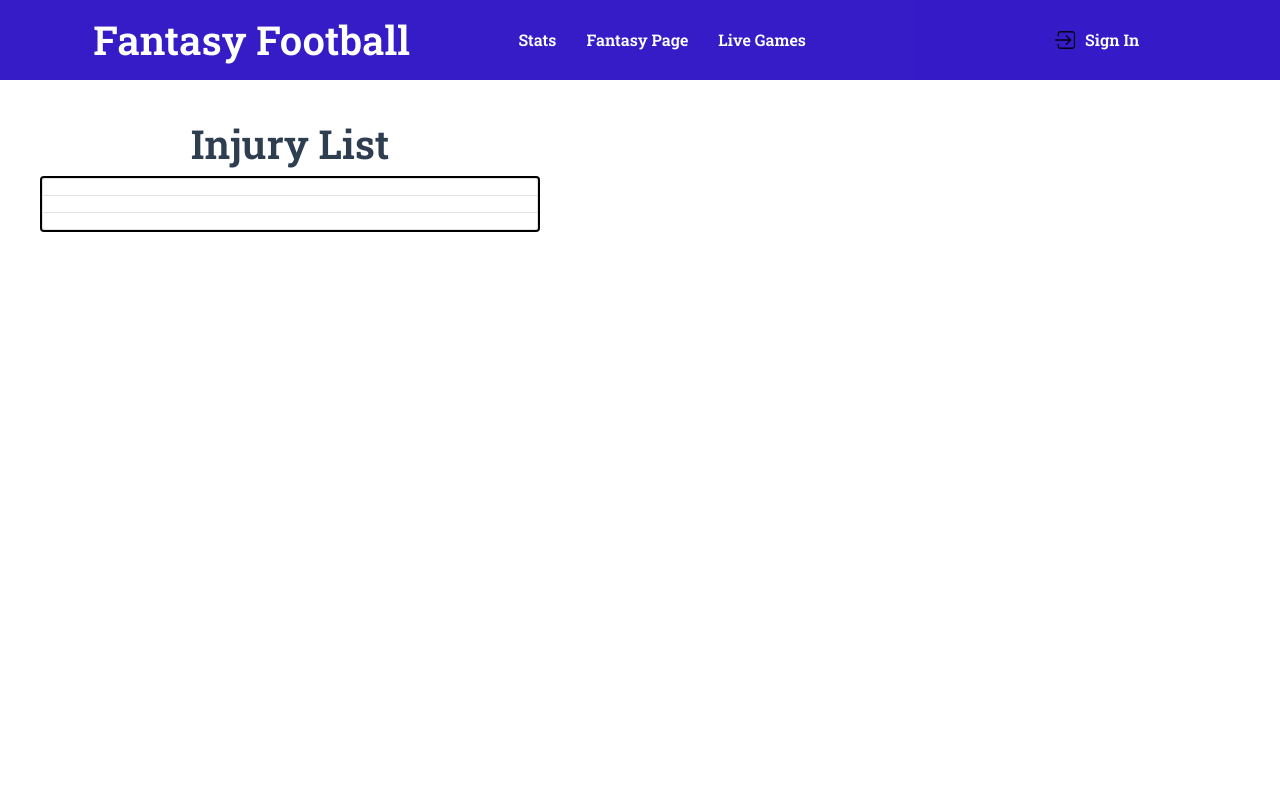
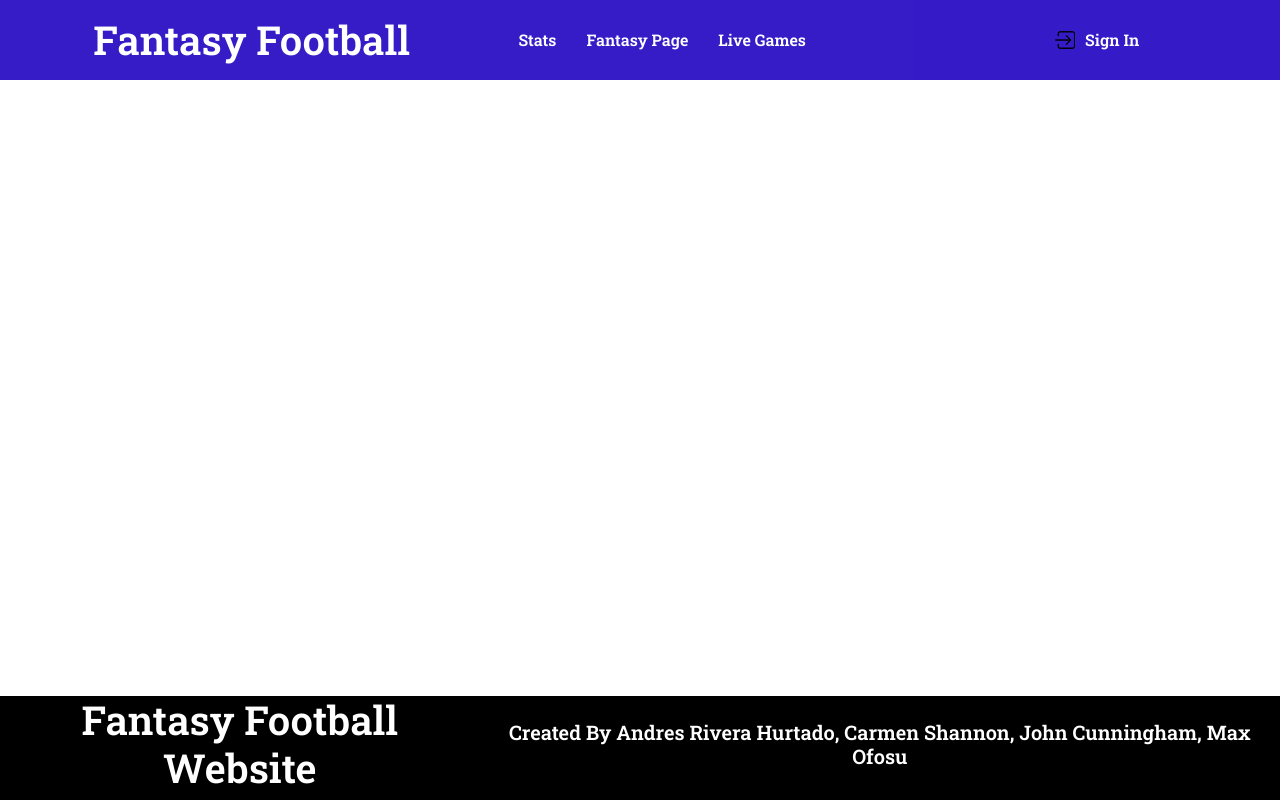
Before and after one commit to andresrihu/fantasyproject, a Vue app: page / in a window 1280 px wide. Built offline with nearby package versions, Linux system fonts and the light colour scheme.

Commit message:
upated footer

```diff
--- a/src/components/Footer.vue
+++ b/src/components/Footer.vue
@@ -1,14 +1,14 @@
 <template>
    <div>
         <div class="footercontainer">
-             <h1>Not just another Fantasy Football Website</h1>
+             <h1>Fantasy Football Website</h1>
             <div class="bottom">
-                <h3>Created By Andres Rivera Hurtado, Carmen Shannon, John Cunningham, Max Ofosu</h3>
+                <h5>Created By Andres Rivera Hurtado, Carmen Shannon, John Cunningham, Max Ofosu</h5>
             </div>
         </div>
 
     </div>
-  </div>
+
 </template>
 
 <script>
@@ -23,16 +23,18 @@ export default {
 </script>
 
 <style scoped>
+    h1{
+      text-align: center;
+    }
     .footercontainer{
         display: flex;
-        width: 100%;
         background-color: rgb(0, 0, 0);
         color: white;
-        justify-content: space-evenly;
-        align-items: center;
-        text-align: center;
+        width: 100%;
         position: fixed;
         bottom: 0;
+        align-items: center;
+        justify-content: space-around;
 
 
     }
--- a/src/views/TestView.vue
+++ b/src/views/TestView.vue
@@ -1,13 +1,13 @@
 <template>
-  <AthleteInjuryList />
+  <Footer />
 </template>
 
 <script>
-import AthleteInjuryList from "../components/AthleteInjuryList.vue";
+import Footer from "../components/Footer.vue";
 export default {
   name: "TestView",
   components: {
-    AthleteInjuryList: AthleteInjuryList,
+    Footer: Footer,
   }
 };
 </script>
```
